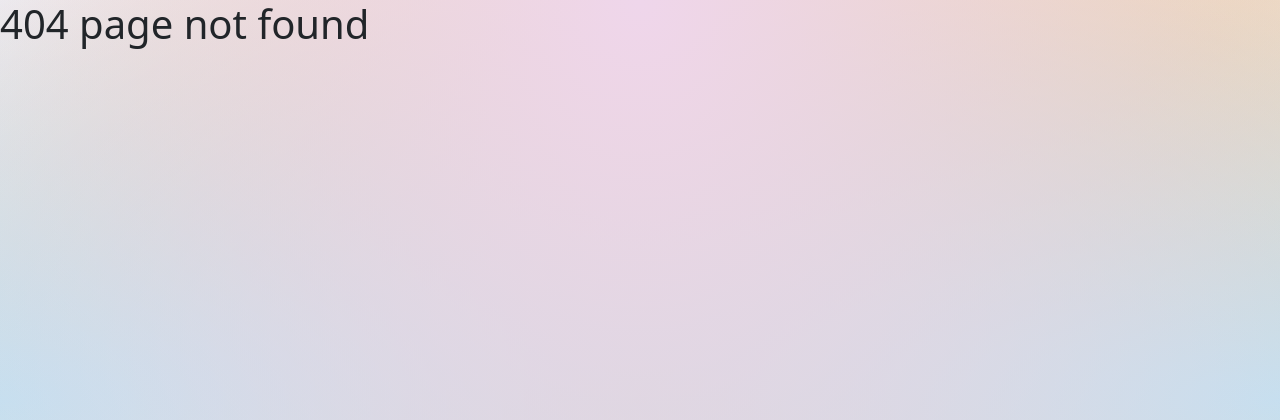
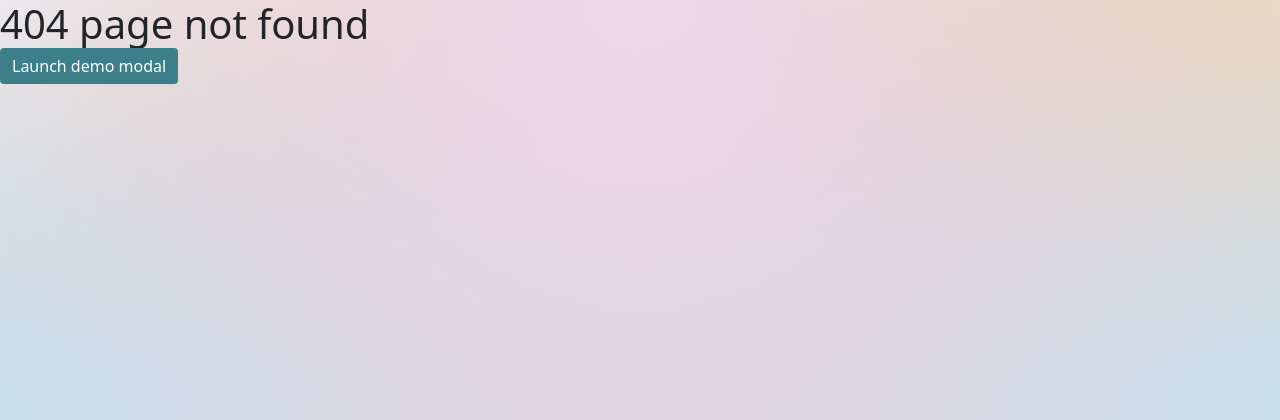
Before and after one commit to lindsey-h/Project-Elevate, a Flask app: template templates/404.html in a window 1280 px wide. Shown: the top 420 px of the page. Run offline with Flask 2, Linux system fonts and the light colour scheme; the template is opened without the code that fills it, so the values that code supplies are empty; some libraries are stand-ins or nearby versions.

Commit message:
Bug fix: removed class from non-event-update buttons

```diff
--- a/static/js/script.js
+++ b/static/js/script.js
@@ -44,9 +44,12 @@ $.get('/event-data/' + uId, (data) => {
 
       };
 
+      console.log(`form inputs are: ${formInputs["event-id"]}`)
+
       // Check if event id belongs to user and update button to "Leave event"
       $.post('/is-user-on-event', formInputs, (res) => {
 
+        console.log(res);
         const btnTarget = `#${buttons[i].id}.btn.update-event`
 
         // if they are an attendee
--- a/templates/404.html
+++ b/templates/404.html
@@ -3,11 +3,39 @@
 
 {% block head %}
 
+<!-- <link rel="stylesheet" href="https://maxcdn.bootstrapcdn.com/bootstrap/3.4.1/css/bootstrap.min.css">
+  <script src="https://ajax.googleapis.com/ajax/libs/jquery/3.5.1/jquery.min.js"></script>
+  <script src="https://maxcdn.bootstrapcdn.com/bootstrap/3.4.1/js/bootstrap.min.js"></script> -->
 {% endblock %}
 
 {% block body %}
 
     <h1>404 page not found</h1>
 
+    <!-- Button trigger modal -->
+<button type="button" class="btn btn-primary" data-toggle="modal" data-target="#exampleModal">
+    Launch demo modal
+  </button>
+
+  <!-- Modal -->
+  <div class="modal fade" id="exampleModal" tabindex="-1" role="dialog" aria-labelledby="exampleModalLabel" aria-hidden="true">
+    <div class="modal-dialog" role="document">
+      <div class="modal-content">
+        <div class="modal-header">
+          <h5 class="modal-title" id="exampleModalLabel">Modal title</h5>
+          <button type="button" class="close" data-dismiss="modal" aria-label="Close">
+            <span aria-hidden="true">&times;</span>
+          </button>
+        </div>
+        <div class="modal-body">
+          ...
+        </div>
+        <div class="modal-footer">
+          <button type="button" class="btn btn-secondary" data-dismiss="modal">Close</button>
+          <button type="button" class="btn btn-primary">Save changes</button>
+        </div>
+      </div>
+    </div>
+  </div>
 
 {% endblock %}
--- a/templates/add-event.html
+++ b/templates/add-event.html
@@ -58,7 +58,7 @@
         </div>
       </div>
       <div class="form-group row justify-content-end">
-        <button type="submit" class="btn update-event btn-primary">Submit</button>
+        <button type="submit" class="btn btn-primary">Submit</button>
       </div>
     </form>
   </div>
--- a/templates/base.html
+++ b/templates/base.html
@@ -6,6 +6,7 @@
     <link href="https://cdn.jsdelivr.net/npm/bootstrap@5.1.1/dist/css/bootstrap.min.css"
           rel="stylesheet" integrity="sha384-F3w7mX95PdgyTmZZMECAngseQB83DfGTowi0iMjiWaeVhAn4FJkqJByhZMI3AhiU"
           crossorigin="anonymous">
+
 
     <link rel="stylesheet" href="/static/css/style.css">
     <link rel="stylesheet" href="/static/css/evo-calendar.orange-coral.css">
@@ -32,13 +33,16 @@
 
     {% block after_body %}{% endblock %}
 
-    <script src="http://ajax.googleapis.com/ajax/libs/jquery/1.7.1/jquery.min.js" type="text/javascript"></script>
+    <script src="http://ajax.googleapis.com/ajax/libs/jquery/1.9.1/jquery.min.js" type="text/javascript"></script>
     <script src="https://cdnjs.cloudflare.com/ajax/libs/babel-standalone/6.26.0/babel.js"></script>
     <script src="https://unpkg.com/react@16/umd/react.development.js" crossorigin></script>
     <script src="https://unpkg.com/react-dom@16/umd/react-dom.development.js" crossorigin></script>
     <script src="/static/js/evo-calendar.js"></script>
     <script type="module" src="/static/js/script.js"></script>
     <script type="text/jsx" src="/static/js/script.jsx"></script>
+    <!-- <script src="https://code.jquery.com/jquery-3.3.1.slim.min.js" integrity="sha384-q8i/X+965DzO0rT7abK41JStQIAqVgRVzpbzo5smXKp4YfRvH+8abtTE1Pi6jizo" crossorigin="anonymous"></script> -->
+    <script src="https://cdnjs.cloudflare.com/ajax/libs/popper.js/1.14.7/umd/popper.min.js" integrity="sha384-UO2eT0CpHqdSJQ6hJty5KVphtPhzWj9WO1clHTMGa3JDZwrnQq4sF86dIHNDz0W1" crossorigin="anonymous"></script>
+    <script src="https://stackpath.bootstrapcdn.com/bootstrap/4.3.1/js/bootstrap.min.js" integrity="sha384-JjSmVgyd0p3pXB1rRibZUAYoIIy6OrQ6VrjIEaFf/nJGzIxFDsf4x0xIM+B07jRM" crossorigin="anonymous"></script>
 
   </body>
 </html>
--- a/templates/home.html
+++ b/templates/home.html
@@ -27,7 +27,7 @@
   <div class="d-flex">
     <!-- <p class="align-self-center" style="display: inline; margin: 0px 10px">Here's a nice inspirational quote for you to read.</p> -->
     <h3 id="page-title" class="align-self-center" style="display: inline; margin-right: 10px">Hi, {{current_user.fname}}!</h3>
-    <a href="/logout"><button type="button" class="btn update-event btn-outline-primary btn-sm align-self-center">Log out</button></a>
+    <a href="/logout"><button type="button" class="btn btn-outline-primary btn-sm align-self-center">Log out</button></a>
   </div>
 </nav>
 
@@ -39,8 +39,8 @@
 
       <div class="col-10" >
         <div>
-          <a href='/add-event'><button type="button" class="btn update-event btn-primary btn-sm">Create event</button></a>
-          <a href='/sms'><button type="button" class="btn update-event btn-primary btn-sm">Send alert</button></a>
+          <a href='/add-event'><button type="button" class="btn btn-primary btn-sm">Create event</button></a>
+          <a href='/sms'><button type="button" class="btn btn-primary btn-sm">Send alert</button></a>
       </div>
       </div>
 
```
Also changed, not shown: templates/login.html (+3 -22 lines).
